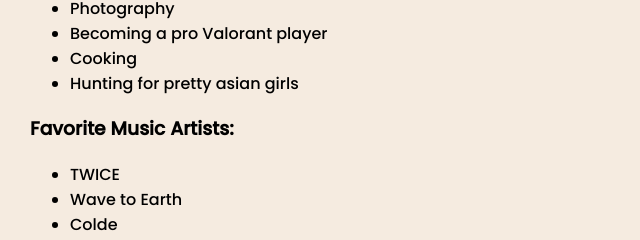
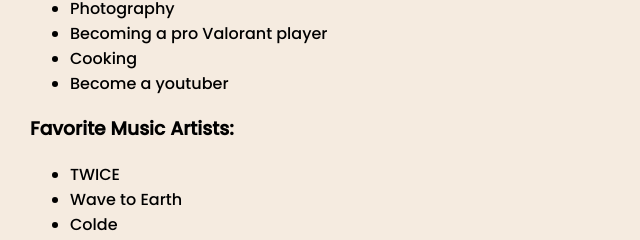
Before and after one commit to uwuelias/static-web, a plain HTML site: page favorites.html in a window 1280 px wide. Shown: the part 435-675 px from the top of the page, 0-640 px from the left. Drawn offline with Linux system fonts and the light colour scheme; a web font is replaced by a local one.

Commit message:
final product

```diff
--- a/favorites.html
+++ b/favorites.html
@@ -39,7 +39,7 @@
                 <li>Photography</li>
                 <li>Becoming a pro Valorant player</li>
                 <li>Cooking</li>
-                <li>Hunting for pretty asian girls</li>
+                <li>Become a youtuber</li>
             </ul>
         </div>
 
```
